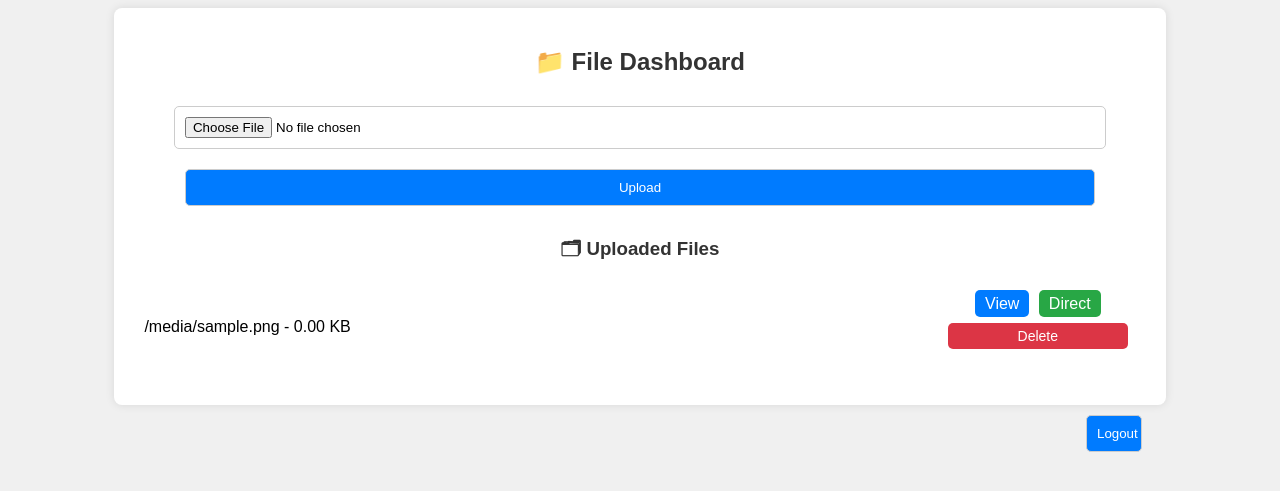
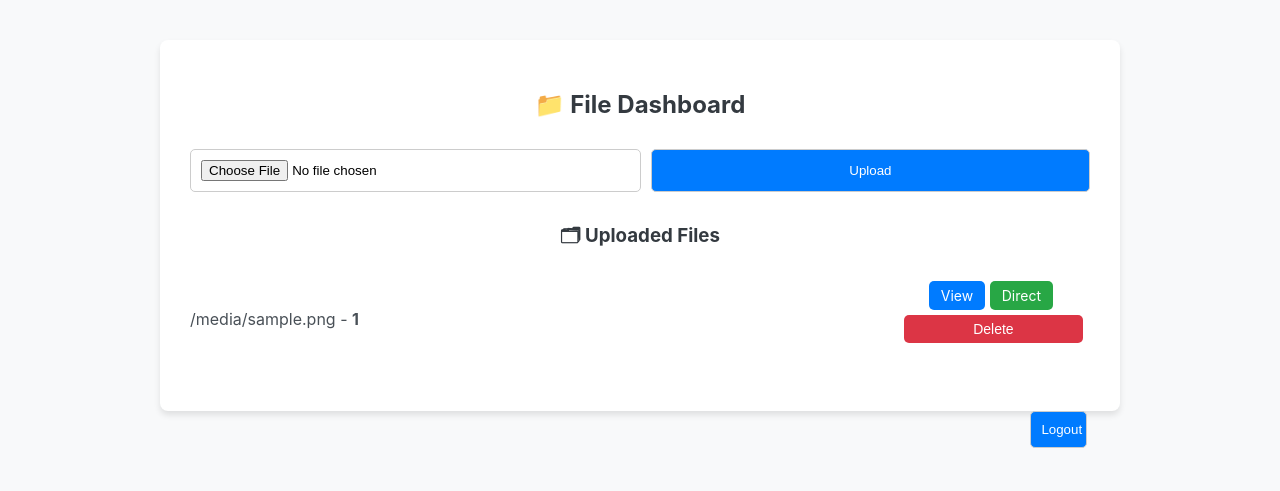
Before and after one commit to Nayem5522/Clou2, a Flask app: template server/templates/dashboard.html in a window 1280 px wide. Shown: the top 491 px of the page. Run offline with Flask 3, Linux system fonts and the light colour scheme; the template is opened without the code that fills it: most values are stand-ins (such as "Sample title", 1, 10 or a date in 2020); parts of the project's set-up code (start-up, migrations or seed data) failed here and were passed over.

Commit message:
Update dashboard.html

```diff
--- a/server/templates/dashboard.html
+++ b/server/templates/dashboard.html
@@ -1,22 +1,27 @@
 <!DOCTYPE html>
-<html>
+<html lang="en">
 <head>
+    <meta charset="UTF-8">
     <title>Dashboard</title>
     <link rel="stylesheet" href="/static/style.css">
     <style>
-    body { font-family: sans-serif; }
-    .container { width: 80%; margin: auto; background: white; padding: 20px; border-radius: 8px; box-shadow: 0 0 10px rgba(0,0,0,0.1); }
-    h2, h3 { text-align: center; }
+        body { font-family: -apple-system, BlinkMacSystemFont, "Segoe UI", Roboto, "Helvetica Neue", Arial, sans-serif; background-color: #f8f9fa; }
+        .container { max-width: 900px; margin: 40px auto; background: white; padding: 30px; border-radius: 8px; box-shadow: 0 4px 6px rgba(0,0,0,0.1); }
+        h2, h3 { text-align: center; color: #343a40; }
+        #uploadForm { display: flex; gap: 10px; margin-bottom: 20px; }
+        #fileInput { flex-grow: 1; }
         ul { list-style: none; padding: 0; }
-    li { display: flex; justify-content: space-between; align-items: center; padding: 10px; border-bottom: 1px solid #eee; }
+        li { display: flex; justify-content: space-between; align-items: center; padding: 12px 0; border-bottom: 1px solid #dee2e6; }
         li:last-child { border-bottom: none; }
-    .file-actions form { display: inline; }
-    .file-actions a, .file-actions button { text-decoration: none; padding: 5px 10px; border-radius: 5px; color: white; margin-left: 5px; }
-    .view-btn { background: #007bff; }
-    .direct-btn { background: #28a745; }
-    .delete-btn { background: #dc3545; border: none; cursor: pointer; font-size: 14px; }
-    .progress-container { width: 100%; background-color: #f3f3f3; border-radius: 5px; margin-top: 10px; display: none; }
-    .progress-bar { width: 0%; height: 20px; background-color: #4caf50; border-radius: 5px; text-align: center; line-height: 20px; color: white; }
+        .file-info { color: #495057; }
+        .file-actions form { display: inline; margin-left: 5px; }
+        .file-actions a, .file-actions button { text-decoration: none; padding: 6px 12px; border-radius: 5px; color: white; border: none; cursor: pointer; font-size: 14px; }
+        .view-btn { background-color: #007bff; } .view-btn:hover { background-color: #0069d9; }
+        .direct-btn { background-color: #28a745; } .direct-btn:hover { background-color: #218838; }
+        .delete-btn { background-color: #dc3545; } .delete-btn:hover { background-color: #c82333; }
+        .progress-container { width: 100%; background-color: #e9ecef; border-radius: 5px; margin-top: 15px; display: none; }
+        .progress-bar { width: 0%; height: 24px; background-color: #007bff; border-radius: 5px; text-align: center; line-height: 24px; color: white; transition: width 0.3s ease; }
+        #uploadStatus { text-align: center; margin-top: 10px; font-weight: bold; }
     </style>
 </head>
 <body>
@@ -33,10 +38,10 @@
         <p id="uploadStatus"></p>
 
         <h3>🗂 Uploaded Files</h3>
-    <ul>
+        <ul id="fileList">
             {% for f in files %}
-        <li>
-          <span>{{ f.filename }} - {{ "%.2f"|format(f.size / 1024) }} KB</span>
+            <li id="file-{{ f._id }}">
+                <span class="file-info">{{ f.filename }} - <strong>{{ format_size(f.size) }}</strong></span>
                 <div class="file-actions">
                     <a href="/download/{{ f._id }}" class="view-btn">View</a>
                     <a href="/direct/{{ f._id }}" class="direct-btn">Direct</a>
@@ -47,7 +52,6 @@
             </li>
             {% endfor %}
         </ul>
-
         <a href="/logout" style="float: right; margin-top: 20px;"><button>Logout</button></a>
     </div>
 
@@ -57,38 +61,69 @@
         const progressContainer = document.getElementById('progressContainer');
         const progressBar = document.getElementById('progressBar');
         const uploadStatus = document.getElementById('uploadStatus');
+        const fileList = document.getElementById('fileList');
 
-    uploadForm.addEventListener('submit', function(e) {
+        uploadForm.addEventListener('submit', (e) => {
             e.preventDefault();
-
             const file = fileInput.files[0];
             if (!file) return;
 
             const formData = new FormData();
             formData.append('file', file);
 
+            progressContainer.style.display = 'block';
+            progressBar.style.width = '0%';
+            progressBar.textContent = '0%';
+            uploadStatus.textContent = 'Uploading...';
+
             const xhr = new XMLHttpRequest();
 
-      xhr.upload.addEventListener('progress', function(e) {
-        if (e.lengthComputable) {
-          const percentComplete = Math.round((e.loaded / e.total) * 100);
-          progressContainer.style.display = 'block';
+            xhr.upload.addEventListener('progress', (event) => {
+                if (event.lengthComputable) {
+                    const percentComplete = Math.round((event.loaded / event.total) * 100);
                     progressBar.style.width = percentComplete + '%';
                     progressBar.textContent = percentComplete + '%';
                 }
             });
 
-      xhr.addEventListener('load', function() {
+            xhr.addEventListener('load', () => {
                 if (xhr.status === 200) {
-          uploadStatus.textContent = '✅ Upload complete! Refreshing page...';
-          setTimeout(() => window.location.reload(), 1500);
+                    const response = JSON.parse(xhr.responseText);
+                    uploadStatus.innerHTML = `✅ <strong>${response.file.filename}</strong> uploaded successfully!`;
+
+                    // --- নতুন: ডাইনামিকভাবে লিস্টে ফাইল যোগ করা ---
+                    const newFile = response.file;
+                    const newListItem = document.createElement('li');
+                    newListItem.id = `file-${newFile._id}`;
+                    newListItem.innerHTML = `
+                        <span class="file-info">${newFile.filename} - <strong>${newFile.size_formatted}</strong></span>
+                        <div class="file-actions">
+                            <a href="/download/${newFile._id}" class="view-btn">View</a>
+                            <a href="/direct/${newFile._id}" class="direct-btn">Direct</a>
+                            <form action="/delete/${newFile._id}" method="POST" onsubmit="return confirm('Are you sure you want to delete this file?');">
+                                <button type="submit" class="delete-btn">Delete</button>
+                            </form>
+                        </div>
+                    `;
+                    fileList.prepend(newListItem); // নতুন ফাইলটি লিস্টের শুরুতে যোগ হবে
+
+                    // আপলোড ফর্ম রিসেট করা
+                    uploadForm.reset();
+
                 } else {
-          uploadStatus.textContent = '❌ Upload failed. Please try again.';
+                    const error = JSON.parse(xhr.responseText);
+                    uploadStatus.textContent = `❌ Upload failed: ${error.message}`;
                 }
+
+                // ১.৫ সেকেন্ড পর প্রোগ্রেস বার লুকিয়ে ফেলা
+                setTimeout(() => {
+                    progressContainer.style.display = 'none';
+                }, 1500);
             });
 
-      xhr.addEventListener('error', function() {
+            xhr.addEventListener('error', () => {
                 uploadStatus.textContent = '❌ An error occurred during the upload.';
+                progressContainer.style.display = 'none';
             });
 
             xhr.open('POST', '/api/upload', true);
```
Lines whose indentation alone changed are shown as unchanged.
